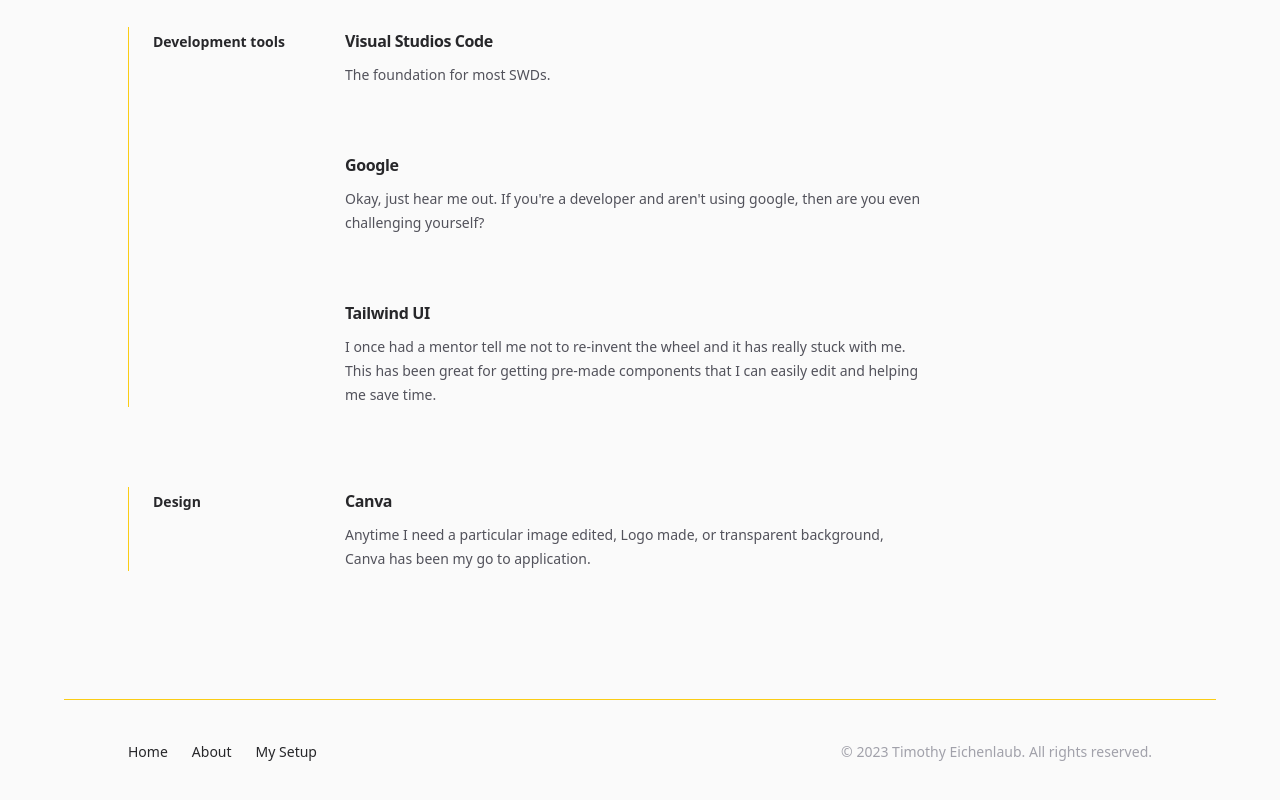
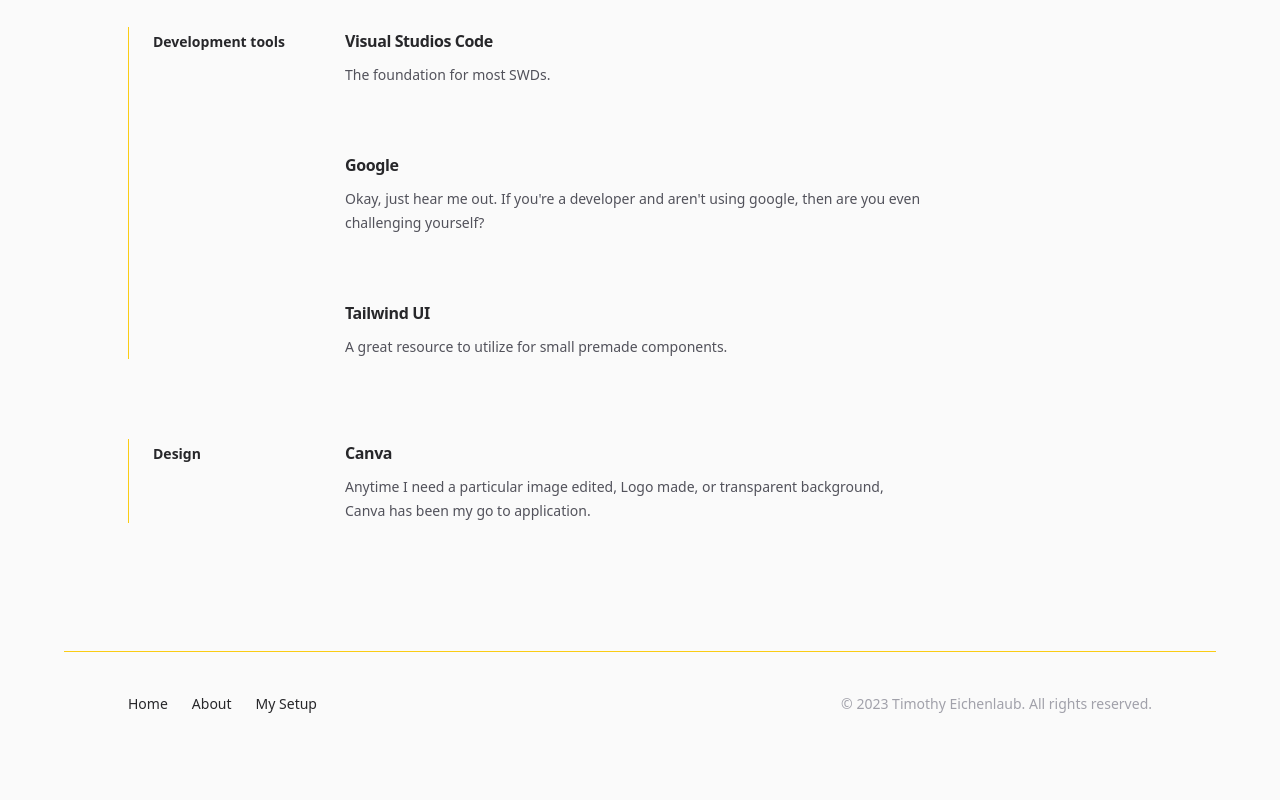
Before and after one commit to TimothyEich/Final-Portfolio, a Next.js app: page /setup in a window 1280 px wide. Shown: the part 1201-2001 px from the top of the page. Built offline with nearby package versions, Linux system fonts and the light colour scheme; no server answers.

Commit message:
updated setup

```diff
--- a/src/pages/setup.jsx
+++ b/src/pages/setup.jsx
@@ -65,7 +65,7 @@ export default function Uses() {
               Okay, just hear me out. If you're a developer and aren't using google, then are you even challenging yourself?
             </Tool>
             <Tool title="Tailwind UI">
-              I once had a mentor tell me not to re-invent the wheel and it has really stuck with me. This has been great for getting pre-made components that I can easily edit and helping me save time.
+              A great resource to utilize for small premade components.
             </Tool>
           </ToolsSection>
           <ToolsSection title="Design">
```
